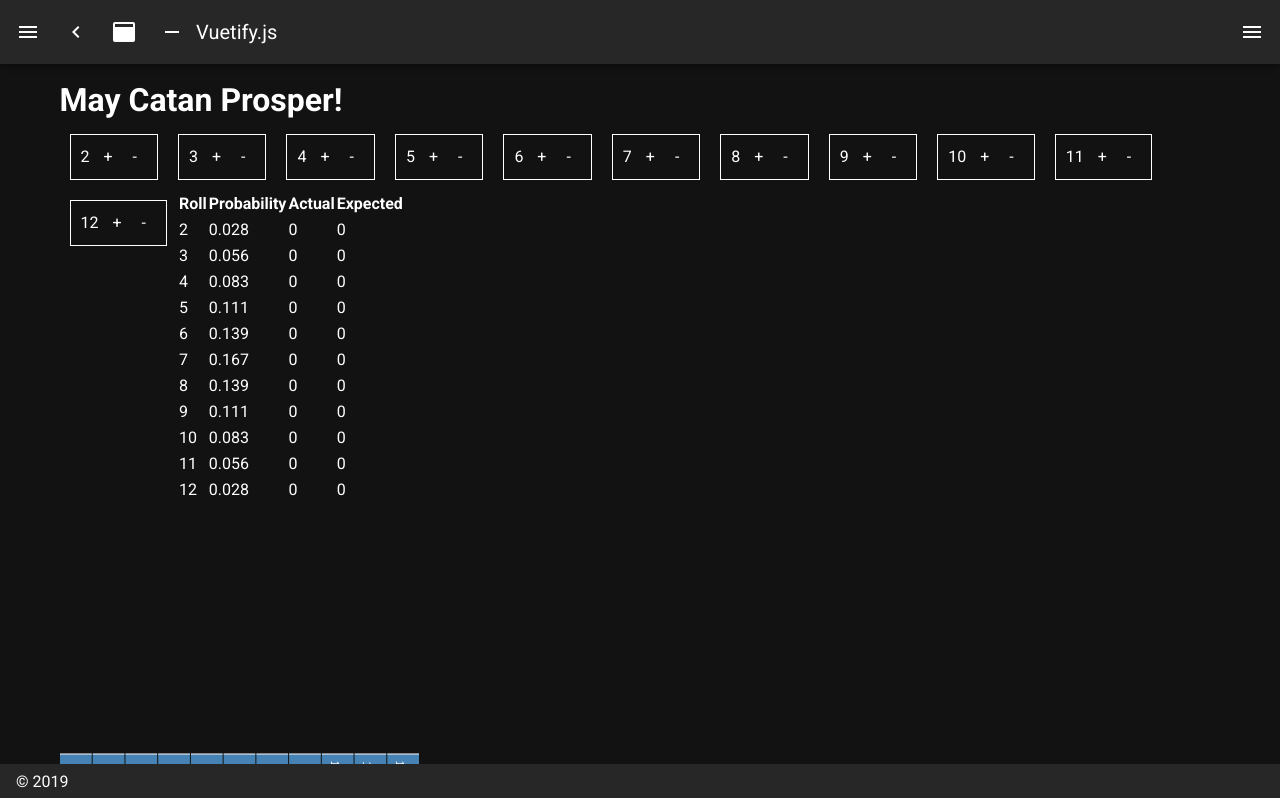
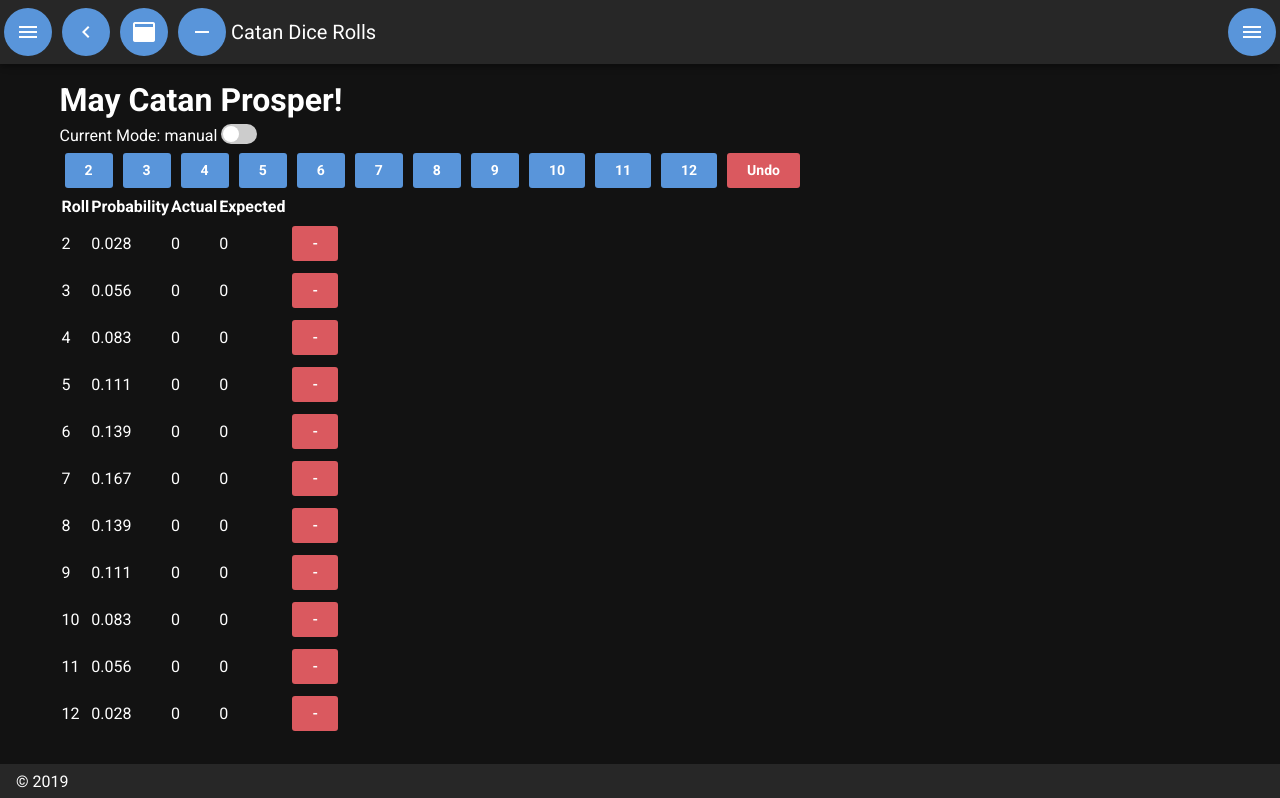
Before and after one commit to n4t0b0t/vue-catan, a Nuxt app: page / in a window 1280 px wide. Shown: the top 798 px of the page. Built offline with nearby package versions, Linux system fonts and the light colour scheme.

Commit message:
Add dice rolling functionality

```diff
--- a/components/Counter.vue
+++ b/components/Counter.vue
@@ -1,8 +1,6 @@
 <template>
-  <div class="counter-button">
-    {{ roll.roll }}
-    <button v-on:click="$emit('increase')">+</button>
-    <button v-on:click="$emit('decrease')">-</button>
+  <div>
+    <button class="counter-button" v-on:click="$emit('increase')">{{ roll.roll }}</button>
   </div>
 </template>
 
@@ -13,14 +11,26 @@
 </script>
 
 <style>
-button {
-  padding: 10px;
-}
 .counter-button {
   float: left;
-  margin: 10px;
-  padding: 0 10px;
-  border: 1px solid white;
-  font-size: 1rem;
+}
+
+button {
+  margin-left: 5px;
+  font-size: 14px;
+  font-weight: bold;
+  border-radius: 3px;
+  padding: 7px 20px;
+  margin: 5px;
+  color: #ffffff;
+  background-color: #5995da;
+}
+
+button:hover {
+  background-color: #76aeed;
+}
+
+button:active {
+  background-color: #407fc7;
 }
 </style>
--- /dev/null
+++ b/components/Dice.vue
@@ -0,0 +1,28 @@
+<template>
+  <div>
+    <button v-on:click="rollDice, $emit()">Roll Dice!</button>
+    <div>Result: {{ this.die1 }} + {{ this.die2 }} = {{ this.diceTotal }}</div>
+  </div>
+</template>
+
+<script>
+export default {
+    data() {
+        return {
+            die1: 0,
+            die2: 0
+        }
+    },
+    methods: {
+        rollDice() {
+            this.die1 = Math.floor(Math.random() * 6) + 1
+            this.die2 = Math.floor(Math.random() * 6) + 1
+        }
+    },
+    computed: {
+        diceTotal() {
+            return this.die1 + this.die2
+        }
+    }
+};
+</script>
--- a/components/CounterList.vue
+++ b/components/RollTracker.vue
@@ -1,13 +1,15 @@
 <template>
   <div>
+    <Dice v-if="!manual" />
     <Counter
       v-for="roll in rolls"
       v-bind:key="roll.id"
       v-bind:roll="roll"
-      v-on:increase="increaseCount(roll), calculateExpectedRolls()"
-      v-on:decrease="decreaseCount(roll), calculateExpectedRolls()"
+      v-on:increase="increaseCount(roll)"
+      v-on:decrease="decreaseCount(roll)"
     ></Counter>
-    <Table :rolls="rolls" />
+    <button class="undo-button" v-on:click="undoLastRoll">Undo</button>
+    <Table :rolls="rolls" v-on:decrease="decreaseCount" />
     <SVGVerticalChart :data="rolls" />
     <!-- <VerticalChart
       v-if="endGame"
@@ -20,16 +22,19 @@
 </template>
 
 <script>
+import Dice from "../components/Dice.vue";
 import Counter from "../components/Counter.vue";
 import SVGVerticalChart from "../components/SVGVerticalChart";
 import Table from "../components/Table";
 
 export default {
   components: {
+    Dice,
     Counter,
     SVGVerticalChart,
     Table
   },
+  props: { manual: Boolean },
   data() {
     return {
       totalRolls: 0,
@@ -45,18 +50,31 @@
         { id: 10, roll: 10, count: 0, expected: 0, probability: 0.083 },
         { id: 11, roll: 11, count: 0, expected: 0, probability: 0.056 },
         { id: 12, roll: 12, count: 0, expected: 0, probability: 0.028 }
-      ]
+      ],
+      lastRoll: 0
     };
   },
   methods: {
     increaseCount(roll) {
       this.totalRolls++;
       roll.count++;
+      this.lastRoll = roll;
+      this.calculateExpectedRolls();
     },
     decreaseCount(roll) {
       if (roll.count > 0) {
         this.totalRolls--;
         roll.count--;
+        this.lastRoll = 0;
+        this.calculateExpectedRolls();
+      }
+    },
+    undoLastRoll() {
+      if (!this.lastRoll) {
+        alert("no roll to undo");
+      } else {
+        this.decreaseCount(this.lastRoll);
+        this.calculateExpectedRolls();
       }
     },
     calculateExpectedRolls() {
@@ -68,3 +86,24 @@
   }
 };
 </script>
+
+<style>
+.undo-button {
+  margin-left: 5px;
+  font-size: 14px;
+  font-weight: bold;
+  border-radius: 3px;
+  padding: 7px 20px;
+  margin: 5px;
+  color: #ffffff;
+  background-color: #da595f;
+}
+
+.undo-button:hover {
+  background-color: #ed7676;
+}
+
+.undo-button:active {
+  background-color: #c74052;
+}
+</style>
--- a/components/Table.vue
+++ b/components/Table.vue
@@ -9,6 +9,7 @@
         <td>{{ roll.probability }}</td>
         <td>{{ roll.count }}</td>
         <td>{{ roll.expected }}</td>
+        <button class="undo-button" v-on:click="$emit('decrease', roll)">-</button>
       </tr>
     </tbody>
   </table>
--- a/layouts/default.vue
+++ b/layouts/default.vue
@@ -98,7 +98,7 @@
       items: [
         {
           icon: 'mdi-apps',
-          title: 'Welcome',
+          title: 'Home',
           to: '/'
         },
         {
@@ -110,7 +110,7 @@
       miniVariant: false,
       right: true,
       rightDrawer: false,
-      title: 'Vuetify.js'
+      title: 'Catan Dice Rolls'
     }
   }
 }
--- a/pages/index.vue
+++ b/pages/index.vue
@@ -1,15 +1,93 @@
 <template>
   <div>
     <h1>May Catan Prosper!</h1>
-    <CounterList />
+    <div>Current Mode: {{ manual ? "manual" : "automatic" }}
+    <label class="switch">
+      <input type="checkbox" v-on:click="switchMode"/>
+      <span class="slider round"></span>
+    </label>
+    </div>
+    <RollTracker :manual="manual" />
   </div>
 </template>
 
 <script>
-import CounterList from "../components/CounterList.vue";
+import RollTracker from "../components/RollTracker.vue";
 export default {
   components: {
-    CounterList
+    RollTracker
+  },
+  data() {
+    return {
+      manual: true
+    };
+  },
+  methods: {
+    switchMode() {
+      this.manual = !this.manual;
+    }
   }
 };
 </script>
+
+<style>
+.switch {
+  position: relative;
+  display: inline-block;
+  width: 36px;
+  height: 20px;
+}
+
+.switch input {
+  opacity: 0;
+  width: 0;
+  height: 0;
+}
+
+.slider {
+  position: absolute;
+  cursor: pointer;
+  top: 0;
+  left: 0;
+  right: 0;
+  bottom: 0;
+  background-color: #ccc;
+  -webkit-transition: 0.4s;
+  transition: 0.4s;
+}
+
+.slider:before {
+  position: absolute;
+  content: "";
+  height: 16px;
+  width: 16px;
+  left: 2px;
+  bottom: 2px;
+  background-color: white;
+  -webkit-transition: 0.4s;
+  transition: 0.4s;
+}
+
+input:checked + .slider {
+  background-color: #5995da;
+}
+
+input:focus + .slider {
+  box-shadow: 0 0 1px #5995da;
+}
+
+input:checked + .slider:before {
+  -webkit-transform: translateX(16px);
+  -ms-transform: translateX(16px);
+  transform: translateX(16px);
+}
+
+/* Rounded sliders */
+.slider.round {
+  border-radius: 34px;
+}
+
+.slider.round:before {
+  border-radius: 50%;
+}
+</style>
```
